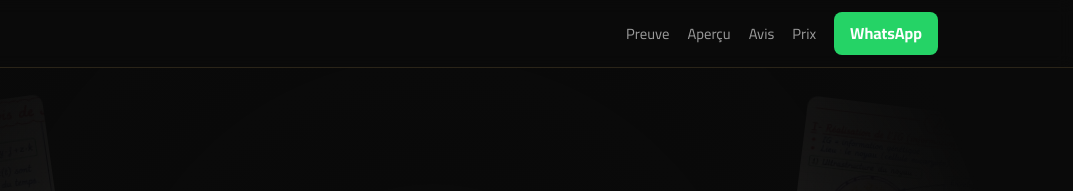
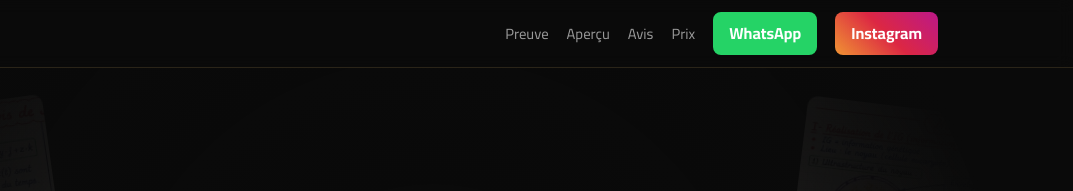
Before and after one commit to abdelhak11-alien/successinBAC2027, a plain HTML site: page index.html in a window 1280 px wide. Shown: the top 191 px of the page, 207-1280 px from the left. Drawn offline with nearby package versions, Linux system fonts and the light colour scheme.

Commit message:
Add files via upload

```diff
--- a/index.html
+++ b/index.html
@@ -59,6 +59,8 @@ figcaption{font-size:.85rem;color:var(--gold2);text-align:center;margin-top:8px}
 .rib{margin-top:12px;background:#000;border:1px dashed var(--gold);border-radius:6px;padding:10px;word-break:break-all;font-size:.95rem}.cp{padding:3px 12px;font-size:.85rem;margin-inline-start:6px}
 .how{background:var(--card);border:1px solid var(--gold);border-radius:12px;padding:22px;margin-top:26px}.how ol,ol{padding-inline-start:22px}.how li,li{margin:6px 0}
 details{background:var(--card);border:1px solid var(--line);border-radius:8px;padding:14px 18px;margin-bottom:10px}summary{cursor:pointer;font-weight:600;color:var(--gold2)}details p{margin-top:8px;color:var(--mut)}
+@media(max-width:480px){nav .wrap{gap:6px;padding:8px 10px}nav .btn{padding:8px 11px!important;font-size:.82rem}nav img{height:36px}}
+.ig{background:linear-gradient(45deg,#f09433,#dc2743 50%,#bc1888);color:#fff!important}.ig:hover{box-shadow:0 8px 24px rgba(220,39,67,.4)}
 footer{padding:30px 0;text-align:center;color:var(--mut);font-size:.9rem;border-top:1px solid var(--line)}
 .sl{opacity:0;transition:transform 1.1s cubic-bezier(.34,1.7,.5,1),opacity .6s}
 .sl.l{transform:translateX(-110px) rotate(-3deg)}.sl.r{transform:translateX(110px) rotate(3deg)}.sl.z{transform:scale(.55)}
@@ -70,7 +72,7 @@ footer{padding:30px 0;text-align:center;color:var(--mut);font-size:.9rem;border-
 </style></head><body>
 <nav><div class="wrap"><a href="#top"><img src="logo-clean.png" alt="AFKH Success Pack"></a><span class="sp"></span>
 <a class="hide" href="#preuve">Preuve</a><a class="hide" href="#apercu">Aperçu</a><a class="hide" href="#avis">Avis</a><a class="hide" href="#prix">Prix</a>
-<a class="btn wa" style="padding:8px 16px;color:#fff" href="https://wa.me/212788977843?text=Bonjour%2C%20je%20suis%20int%C3%A9ress%C3%A9%20par%20le%20AFKH%20Success%20Pack">WhatsApp</a></div></nav>
+<a class="btn wa" style="padding:8px 16px;color:#fff" href="https://wa.me/212788977843?text=Bonjour%2C%20je%20suis%20int%C3%A9ress%C3%A9%20par%20le%20AFKH%20Success%20Pack">WhatsApp</a><a class="btn ig" style="padding:8px 16px" target="_blank" rel="noopener" href="https://www.instagram.com/bac_success1/">Instagram</a></div></nav>
 
 <header class="hero" id="top"><img class="tile" src="t1.jpg" alt=""><img class="tile" src="t2.jpg" alt=""><img class="tile" src="t3.jpg" alt=""><img class="tile" src="t4.jpg" alt="">
 <div class="hin"><img class="lg" src="logo-clean.png" alt="AFKH Success Pack">
@@ -129,8 +131,8 @@ footer{padding:30px 0;text-align:center;color:var(--mut);font-size:.9rem;border-
 <details><summary>Puis-je partager le lien ?</summary><p>Non. L’accès est personnel.</p></details>
 <details><summary>Le pack est-il valable pour toutes les filières ?</summary><p>Non. Il est fait pour les filières Sciences Physiques et SVT. Écris-moi sur WhatsApp si tu as un doute sur ta filière.</p></details></div></section>
 
-<section style="text-align:center"><div class="wrap rv-on"><h2>Contact</h2><p><a class="btn wa" href="https://wa.me/212788977843">WhatsApp</a> &nbsp; <a class="btn" href="mailto:abdelhakfiqhi19@gmail.com">E-mail</a></p></div></section>
-<footer>© 2026 AFKH Success Pack · Designer : Abdelhak Fiqhi</footer>
+<section style="text-align:center"><div class="wrap rv-on"><h2>Contact</h2><p><a class="btn wa" href="https://wa.me/212788977843">WhatsApp</a> &nbsp; <a class="btn" href="mailto:abdelhakfiqhi19@gmail.com">E-mail</a> &nbsp; <a class="btn ig" target="_blank" rel="noopener" href="https://www.instagram.com/bac_success1/">Instagram</a></p><p style="margin-top:14px;color:var(--mut)">Suis-nous sur Instagram <b style="color:var(--gold2)">@bac_success1</b> · تابعنا على إنستغرام</p></div></section>
+<footer>© 2026 AFKH Success Pack · Designer : Abdelhak Fiqhi · <a href="https://www.instagram.com/bac_success1/" target="_blank" rel="noopener" style="color:var(--gold)">@bac_success1</a></footer>
 <div id="lb"><img alt=""></div>
 <script>
 var wd=document.getElementById('wd');'Votre aventure avec le Bac commence ici !'.split(' ').forEach(function(w,i){var s=document.createElement('span');s.textContent=w;s.style.animationDelay=(.4+i*.38)+'s';if(w==='Bac'||w==='ici')s.className='hl';wd.appendChild(s)});
```
